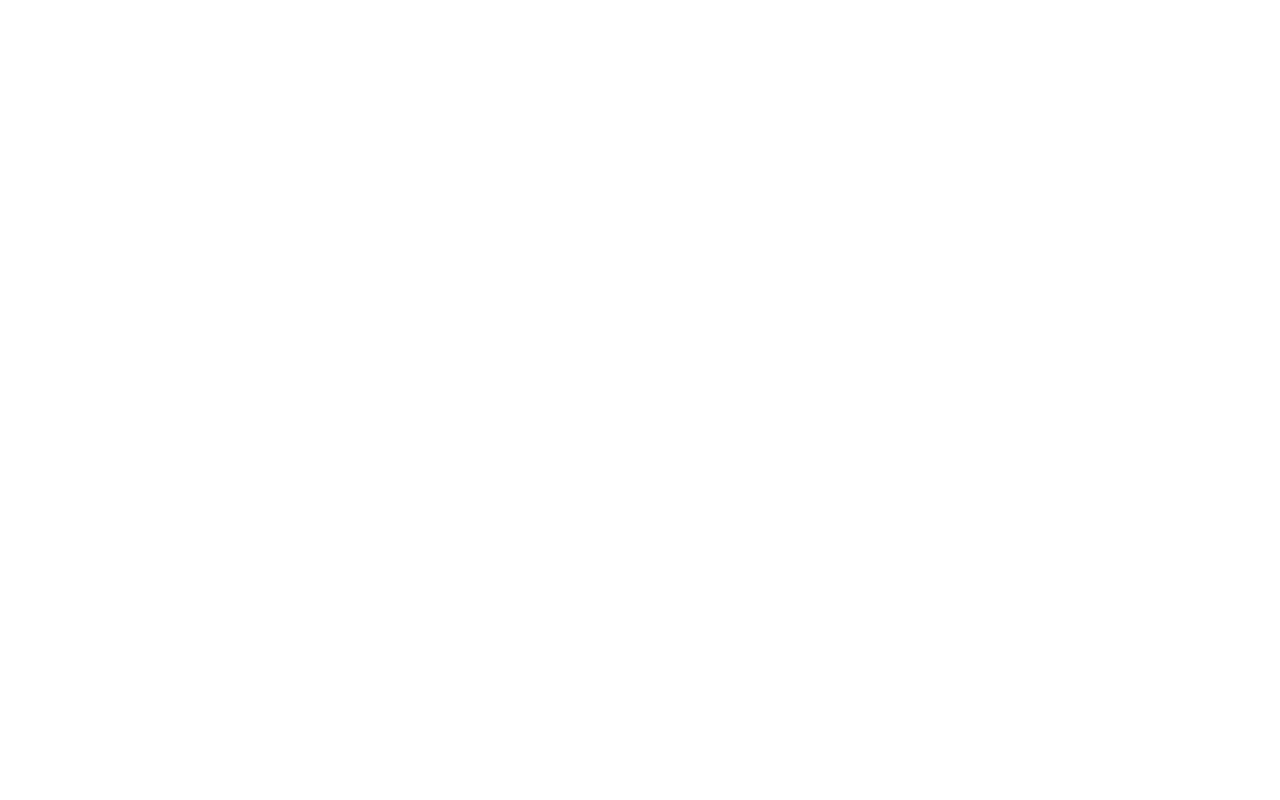
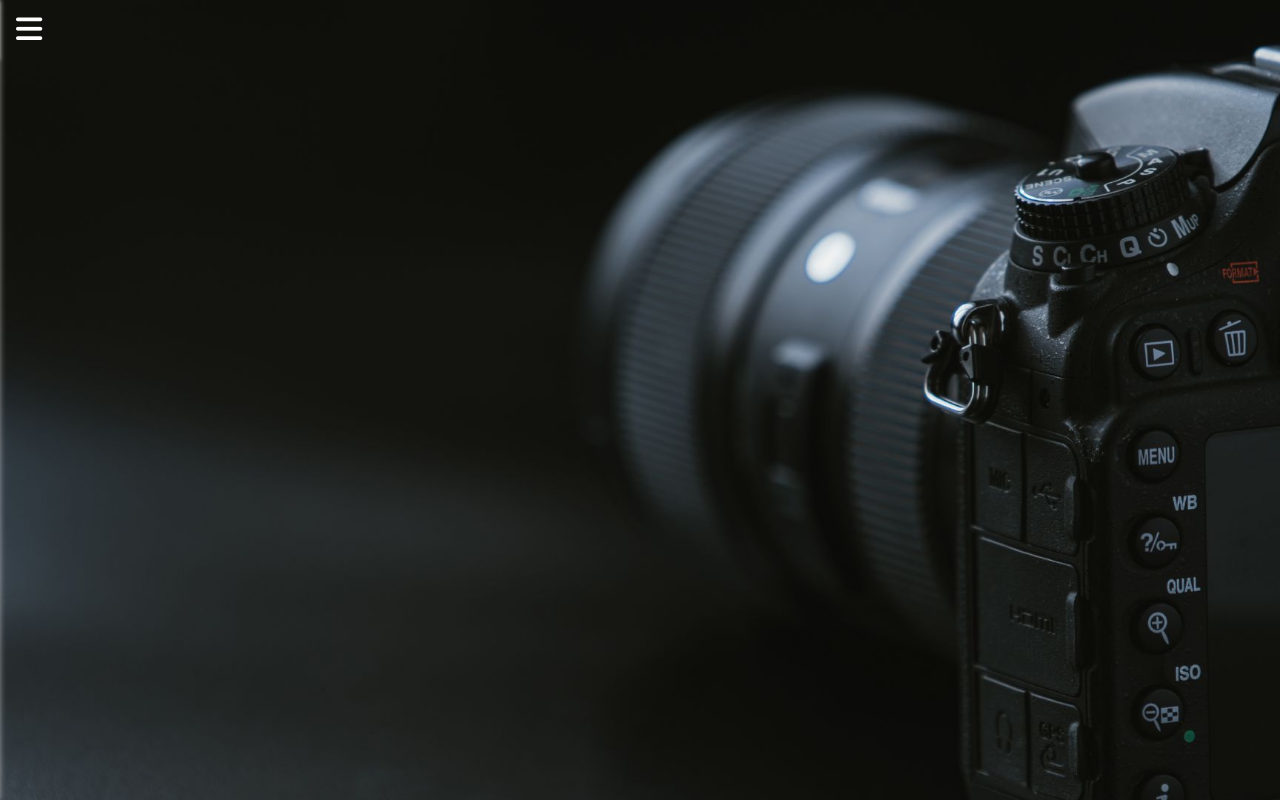
Before and after one commit to Sam-A14/my-sidebar-project, a plain HTML site: page index.html in a window 1280 px wide. Drawn offline with Linux system fonts and the light colour scheme.

Commit message:
Update style.css

```diff
--- a/style.css
+++ b/style.css
@@ -5,7 +5,7 @@
 }
 
 .main_box {
-  background:url("photo (1).jpg");
+  background:url("photo1.jpg");
   height: 100vh;
   background-size:cover;
 }
```
